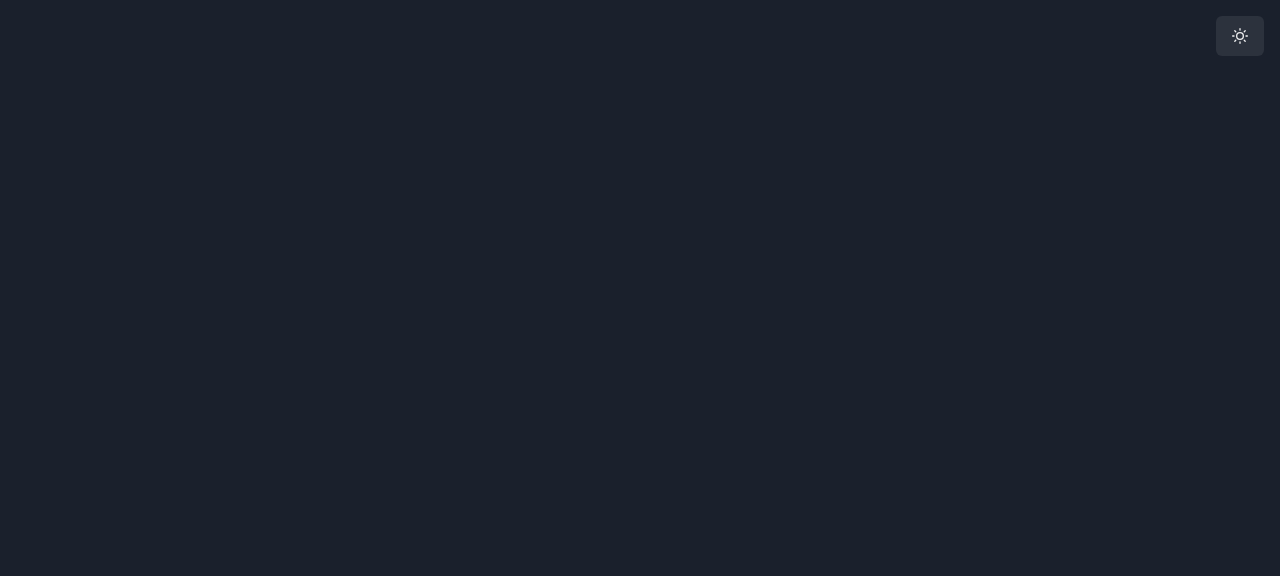
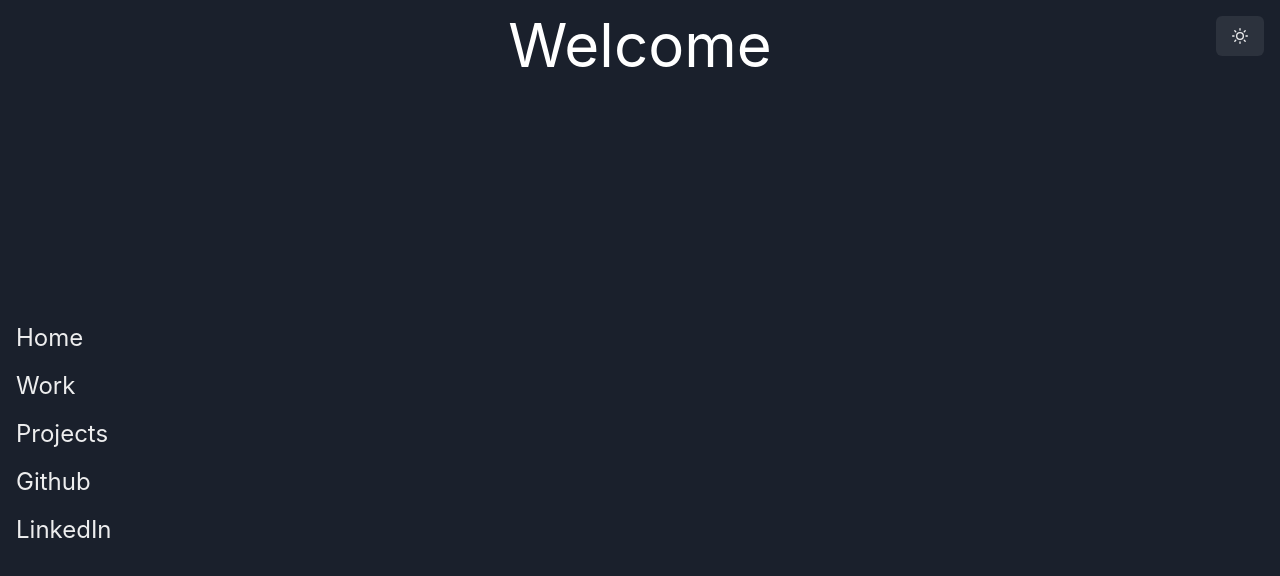
Before and after one commit to chanceoverberg/portfolio-site, a React (Create React App) app: page / in a window 1280 px wide. Shown: the top 576 px of the page. Built offline with nearby package versions, Linux system fonts and the light colour scheme.

Commit message:
nav list prototyping

```diff
--- a/src/App.tsx
+++ b/src/App.tsx
@@ -1,11 +1,7 @@
-import ToggleColorMode from './components/ToggleColorMode';
+import Home from './components/Home';
 
 function App() {
-  return (
-    <>
-      <ToggleColorMode />
-    </>
-  );
+  return <Home />;
 }
 
 export default App;
--- /dev/null
+++ b/src/components/Home.tsx
@@ -0,0 +1,41 @@
+import { Box, List, ListIcon, ListItem, Text, useColorMode } from "@chakra-ui/react";
+import { FC } from "react";
+import ToggleColorMode from "./ToggleColorMode";
+import { MoonIcon, SunIcon } from "@chakra-ui/icons";
+
+const Home: FC = () => {
+    const {colorMode} = useColorMode();
+
+    return (
+        <Box h='100vh'>
+            <ToggleColorMode />
+            <Text
+                bg={colorMode === "dark" ? "white" : "black"}
+                bgClip='text'
+                fontSize='6xl'
+                textAlign={'center'}
+            >
+            Welcome
+            </Text>
+            <List spacing={3} pos='absolute' top={`40%`} pl='1rem'>
+                <ListItem fontSize='2xl'>
+                    Home
+                </ListItem>
+                <ListItem fontSize='2xl'>
+                    Work
+                </ListItem>
+                <ListItem fontSize='2xl'>
+                    Projects
+                </ListItem>
+                <ListItem fontSize='2xl'>
+                    Github
+                </ListItem>
+                <ListItem fontSize='2xl'>
+                    LinkedIn
+                </ListItem>
+            </List>
+        </Box>
+    )
+};
+
+export default Home;
```
